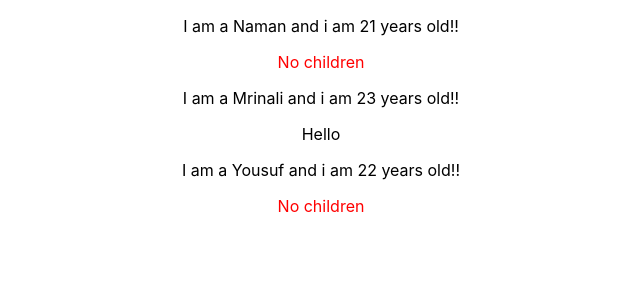
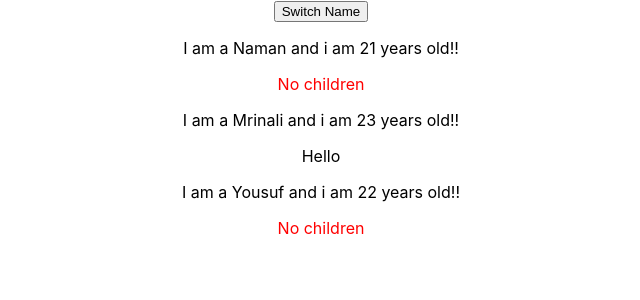
Before and after one commit to bballer09/React-Start, a React (Create React App) app: page / in a window 1280 px wide. Shown: the top 300 px of the page, without its empty margins (319-959 px from the left). Built offline with nearby package versions, Linux system fonts and the light colour scheme.

Commit message:
State Change

```diff
--- a/src/App.js
+++ b/src/App.js
@@ -11,9 +11,20 @@ class App extends Component
       {name:'Yousuf',age:'22'}
     ]
   };
+
+  switchButtonClickHandler=()=>{
+    this.setState({
+      persons:[
+        {name:'Naman',age:(Number(this.state.persons[0].age)+1).toString()},
+        {name:'Mrinali',age:(Number(this.state.persons[1].age)+1).toString()},
+        {name:'Yousuf',age:(Number(this.state.persons[2].age)+1).toString()}]
+    });
+  }
+
   render() {
     return (
     <div class='App'>
+      <button onClick={this.switchButtonClickHandler}>Switch Name</button>
       <Person name ={this.state.persons[0].name} age={this.state.persons[0].age}/>
       <Person name ={this.state.persons[1].name} age={this.state.persons[1].age}>Hello</Person>
       {React.createElement(Person ,{name:this.state.persons[2].name,age:this.state.persons[2].age},null)}
```
